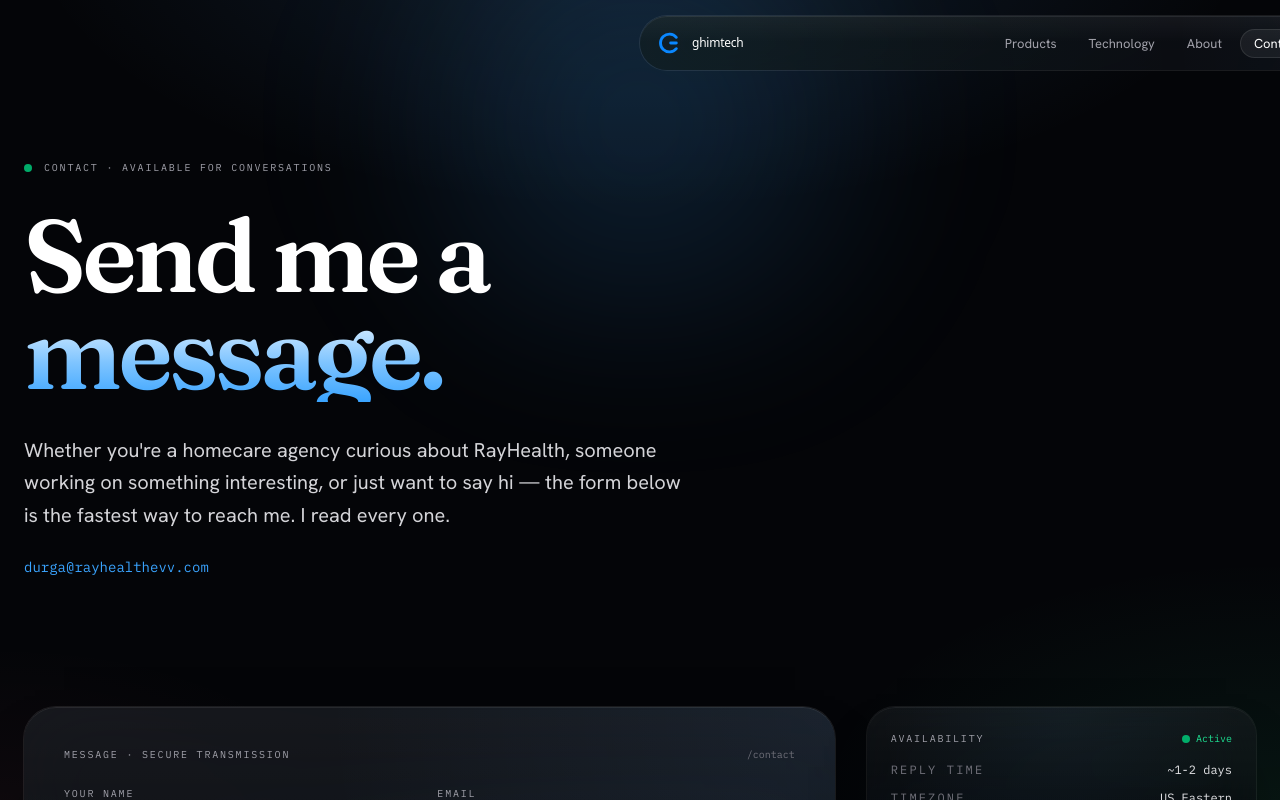
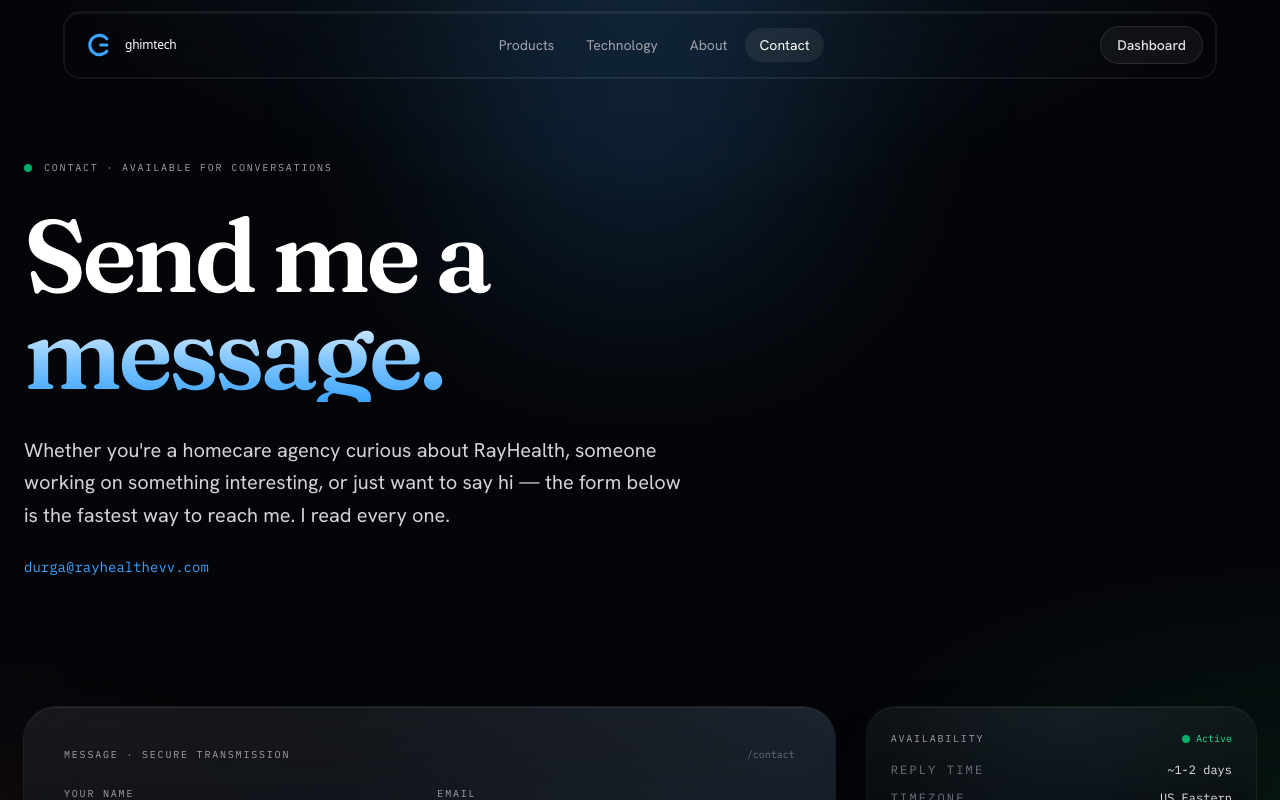
Before and after one commit to durga710/GhimTech, a Next.js app: page /contact in a window 1280 px wide. Shown: the top 800 px of the page. Built offline with nearby package versions, Linux system fonts and the light colour scheme.

Commit message:
feat: redesign public navigation and footer

```diff
--- a/src/components/shared/site-footer.tsx
+++ b/src/components/shared/site-footer.tsx
@@ -1,80 +1,61 @@
 import Link from "next/link";
-import { FOUNDER, NAV } from "@/lib/content";
+import { COMPANY, FOUNDER, FOOTER_LINKS, NAV } from "@/lib/content";
 import { Logo } from "@/components/shared/logo";
 
-/**
- * Site footer.
- *
- * Brand block leads with the canonical Ghimtech lockup. Durga's identity
- * sits below as personal context — the brand is the company, the founder
- * is one of the things behind it.
- */
 export function SiteFooter() {
   const year = new Date().getFullYear();
 
   return (
-    <footer className="relative mt-32 border-t border-white/5">
-      <div className="absolute inset-x-0 top-0 h-px bg-gradient-to-r from-transparent via-signal-400/30 to-transparent" />
-
-      <div className="container py-16 grid grid-cols-1 md:grid-cols-12 gap-12">
-        {/* Brand block — canonical lockup */}
-        <div className="md:col-span-5 space-y-5">
-          <Link
-            href="/"
-            aria-label="Ghimtech home"
-            className="inline-flex items-center text-white hover:text-signal-300 transition-colors"
-          >
+    <footer className="relative mt-28 overflow-hidden border-t border-white/[0.07]">
+      <div className="absolute inset-x-0 top-0 h-px bg-gradient-to-r from-transparent via-signal-300/50 to-transparent" />
+      <div className="container relative grid gap-10 py-14 md:grid-cols-12">
+        <div className="md:col-span-5">
+          <Link href="/" aria-label="GhimTech home" className="inline-flex text-white">
             <Logo variant="lockup" size={32} />
           </Link>
-
-          <p className="text-sm text-zinc-400 max-w-sm leading-relaxed">
-            Building systems that improve care, accountability, and operational
-            peace of mind.
+          <p className="mt-5 max-w-sm text-sm leading-relaxed text-zinc-400">
+            {COMPANY.shortPositioning}
           </p>
+          <div className="mt-5 control-chip w-fit">{COMPANY.proofLine}</div>
         </div>
 
-        {/* Routes */}
         <div className="md:col-span-3">
-          <div className="label-tactical mb-4">Navigate</div>
+          <div className="label-tactical mb-4">Company</div>
           <ul className="space-y-2.5">
-            {NAV.map((n) => (
-              <li key={n.href}>
-                <Link
-                  href={n.href}
-                  className="text-sm text-zinc-300 hover:text-white transition-colors"
-                >
-                  {n.label}
+            {NAV.slice(0, -1).map((item) => (
+              <li key={item.href}>
+                <Link href={item.href} className="text-sm text-zinc-400 transition-colors hover:text-white">
+                  {item.label}
                 </Link>
               </li>
             ))}
           </ul>
         </div>
 
-        {/* Contact */}
-        <div className="md:col-span-4">
-          <div className="label-tactical mb-4">Reach out</div>
-          <a
-            href={`mailto:${FOUNDER.email}`}
-            className="block text-sm text-zinc-300 hover:text-signal-300 transition-colors"
-          >
+        <div className="md:col-span-2">
+          <div className="label-tactical mb-4">Products</div>
+          <ul className="space-y-2.5">
+            {FOOTER_LINKS.map((item) => (
+              <li key={item.href}>
+                <Link href={item.href} className="text-sm text-zinc-400 transition-colors hover:text-white">
+                  {item.label}
+                </Link>
+              </li>
+            ))}
+          </ul>
+        </div>
+
+        <div className="md:col-span-2">
+          <div className="label-tactical mb-4">Contact</div>
+          <a href={`mailto:${FOUNDER.email}`} className="text-sm text-zinc-400 transition-colors hover:text-signal-200">
             {FOUNDER.email}
           </a>
-          <div className="mt-6 flex items-center gap-2 text-xs text-zinc-500">
-            <span className="status-dot status-dot-live" />
-            <span className="font-mono uppercase tracking-tactical">
-              Systems operational
-            </span>
-          </div>
         </div>
       </div>
 
-      <div className="container py-6 border-t border-white/5 flex flex-col sm:flex-row items-center justify-between gap-4">
-        <div className="text-xs text-zinc-500 font-mono">
-          © {year} Ghimtech · {FOUNDER.name}. All rights reserved.
-        </div>
-        <div className="text-xs text-zinc-500 font-mono tracking-tactical uppercase">
-          Designed &amp; built with intention
-        </div>
+      <div className="container flex flex-col gap-3 border-t border-white/[0.06] py-6 text-xs text-zinc-500 sm:flex-row sm:items-center sm:justify-between">
+        <span>© {year} {COMPANY.name}. All rights reserved.</span>
+        <span className="font-mono uppercase tracking-tactical">AI-native software for serious work</span>
       </div>
     </footer>
   );
--- a/src/components/shared/top-nav.tsx
+++ b/src/components/shared/top-nav.tsx
@@ -2,83 +2,94 @@
 
 import Link from "next/link";
 import { usePathname } from "next/navigation";
-import { motion } from "framer-motion";
+import { AnimatePresence, motion } from "framer-motion";
+import { Menu, X } from "lucide-react";
+import { useState } from "react";
 import { NAV } from "@/lib/content";
 import { Logo } from "@/components/shared/logo";
 import { cn } from "@/lib/utils";
 
-/**
- * Top nav.
- * Stays glassy at the top of every public page. Highlights the active route
- * with a soft underline that uses Framer's `layoutId` so it animates between
- * items as you navigate.
- */
 export function TopNav() {
   const pathname = usePathname();
+  const [open, setOpen] = useState(false);
 
   return (
     <motion.header
-      initial={{ y: -20, opacity: 0 }}
+      initial={{ y: -16, opacity: 0 }}
       animate={{ y: 0, opacity: 1 }}
-      transition={{ duration: 0.6, ease: [0.22, 1, 0.36, 1] }}
-      className="fixed top-4 left-1/2 -translate-x-1/2 z-50 w-[min(1100px,calc(100vw-2rem))]"
+      transition={{ duration: 0.55, ease: [0.22, 1, 0.36, 1] }}
+      className="fixed inset-x-0 top-3 z-50 px-3"
     >
-      <nav className="glass-panel-strong flex items-center justify-between px-2 py-2">
-        {/* Brand lockup — canonical Ghimtech mark + wordmark */}
+      <nav className="mx-auto flex w-full max-w-6xl items-center justify-between rounded-2xl border border-white/[0.08] bg-ink-950/78 px-3 py-2.5 shadow-panel backdrop-blur-2xl">
         <Link
           href="/"
-          aria-label="Ghimtech home"
-          className="group flex items-center gap-2.5 pl-2 pr-3 py-1.5 rounded-full transition-colors hover:bg-white/[0.04]"
+          aria-label="GhimTech home"
+          className="flex min-h-11 items-center gap-3 rounded-xl px-2 text-white transition-colors hover:bg-white/[0.04]"
+          onClick={() => setOpen(false)}
         >
-          {/* Mark in signal blue, wordmark on the right (hidden on small screens) */}
-          <Logo variant="mark" size={26} className="text-signal-400" />
-          <Logo
-            variant="wordmark"
-            size={18}
-            className="hidden sm:inline-block text-white"
-          />
+          <Logo variant="mark" size={28} className="text-signal-300" />
+          <Logo variant="wordmark" size={18} className="hidden text-white sm:block" />
         </Link>
 
-        {/* Routes */}
-        <ul className="flex items-center gap-1">
-          {NAV.map((item) => {
+        <ul className="hidden items-center gap-1 md:flex">
+          {NAV.slice(0, -1).map((item) => {
             const active = pathname === item.href;
             return (
               <li key={item.href}>
                 <Link
                   href={item.href}
                   className={cn(
-                    "relative px-3.5 py-1.5 rounded-full text-[13px] transition-colors",
-                    active ? "text-white" : "text-zinc-400 hover:text-zinc-100"
+                    "rounded-full px-3.5 py-2 text-sm transition-colors",
+                    active ? "bg-white/[0.07] text-white" : "text-zinc-400 hover:bg-white/[0.04] hover:text-white"
                   )}
                 >
-                  {active && (
-                    <motion.span
-                      layoutId="nav-active"
-                      className="absolute inset-0 rounded-full bg-white/[0.06] ring-1 ring-inset ring-white/10"
-                      transition={{ type: "spring", stiffness: 380, damping: 30 }}
-                    />
-                  )}
-                  <span className="relative">{item.label}</span>
+                  {item.label}
                 </Link>
               </li>
             );
           })}
         </ul>
 
-        {/* CTA */}
-        <Link
-          href="/dashboard"
-          className="hidden sm:inline-flex items-center gap-1.5 mr-1 px-3.5 py-1.5 rounded-full
-                     text-[13px] font-medium text-white
-                     bg-gradient-to-b from-signal-400 to-signal-500
-                     shadow-[0_0_24px_-6px_rgba(58,164,255,0.6)]
-                     transition-transform hover:-translate-y-px"
+        <div className="hidden items-center gap-2 md:flex">
+          <Link href="/dashboard" className="btn-ghost px-4 py-2">
+            Dashboard
+          </Link>
+        </div>
+
+        <button
+          type="button"
+          className="grid h-11 w-11 place-items-center rounded-xl border border-white/[0.08] bg-white/[0.04] text-zinc-200 md:hidden"
+          aria-label={open ? "Close navigation menu" : "Open navigation menu"}
+          aria-expanded={open}
+          onClick={() => setOpen((value) => !value)}
         >
-          <span className="status-dot status-dot-live" />
-          Dashboard
-        </Link>
+          {open ? <X className="h-5 w-5" /> : <Menu className="h-5 w-5" />}
+        </button>
       </nav>
+
+      <AnimatePresence>
+        {open ? (
+          <motion.div
+            initial={{ opacity: 0, y: -8 }}
+            animate={{ opacity: 1, y: 0 }}
+            exit={{ opacity: 0, y: -8 }}
+            transition={{ duration: 0.2 }}
+            className="mx-auto mt-2 w-full max-w-6xl rounded-2xl border border-white/[0.08] bg-ink-950/95 p-2 shadow-panel backdrop-blur-2xl md:hidden"
+          >
+            {NAV.map((item) => (
+              <Link
+                key={item.href}
+                href={item.href}
+                className="flex min-h-11 items-center justify-between rounded-xl px-3 text-sm text-zinc-200 transition-colors hover:bg-white/[0.06]"
+                onClick={() => setOpen(false)}
+              >
+                {item.label}
+                <span className="h-1.5 w-1.5 rounded-full bg-signal-300" />
+              </Link>
+            ))}
+          </motion.div>
+        ) : null}
+      </AnimatePresence>
     </motion.header>
   );
 }
```
Also changed, not shown: 1 other file (tests, documents, lock files or other folders).
